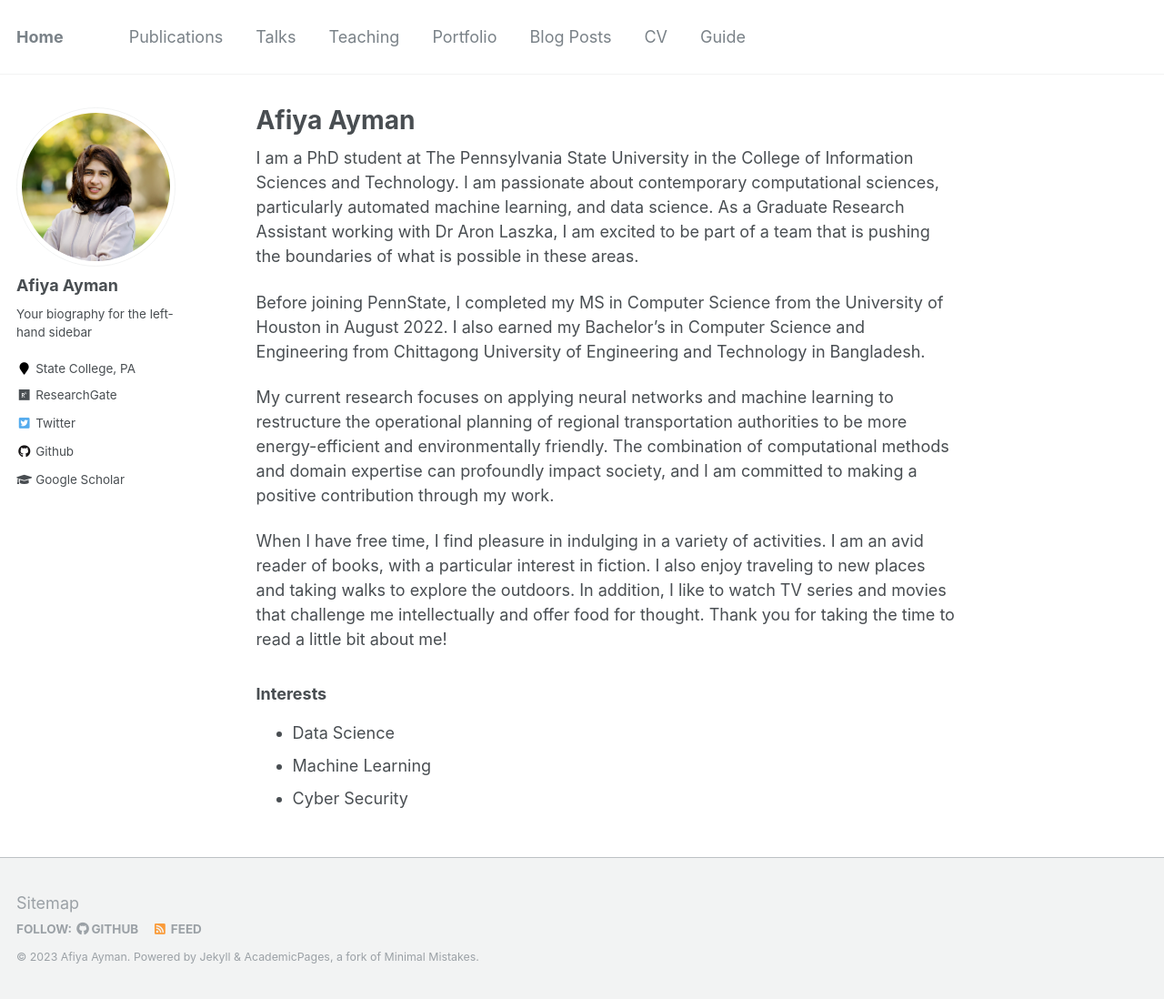
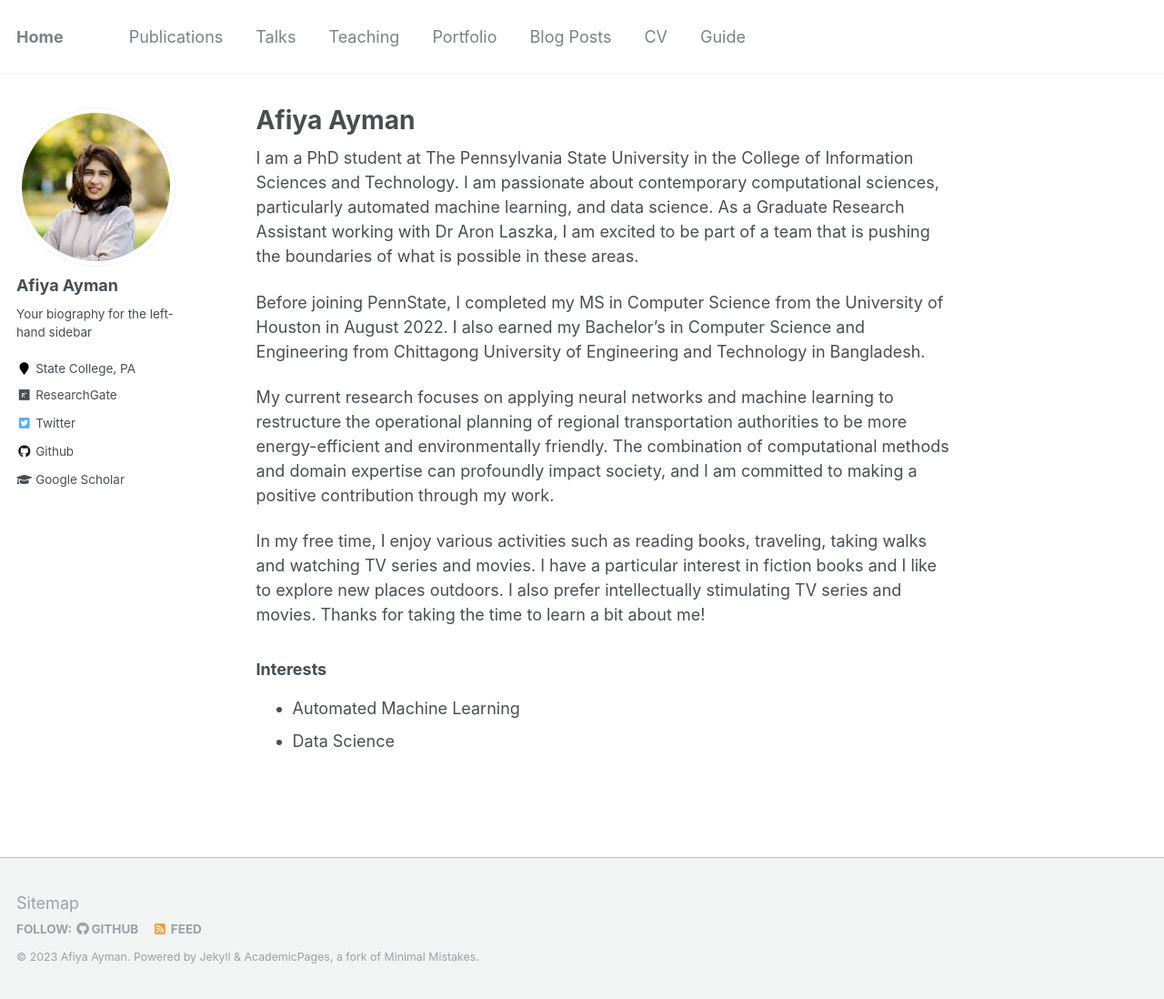
Before and after one commit to AfiyaAyman/AfiyaAyman.github.io, a Jekyll site: the page built from _pages/about.md, in a window 1280 px wide and 1098 px high. Shown: the whole window at 91% size. Built offline with Jekyll 4.4.1, drawn with Linux system fonts in a browser that asks for light colours.

Commit message:
Updated About-Me

```diff
--- a/_pages/about.md
+++ b/_pages/about.md
@@ -14,9 +14,8 @@ Before joining PennState, I completed my MS in Computer Science from the Univers
 
 My current research focuses on applying neural networks and machine learning to restructure the operational planning of regional transportation authorities to be more energy-efficient and environmentally friendly. The combination of computational methods and domain expertise can profoundly impact society, and I am committed to making a positive contribution through my work.
 
-When I have free time, I find pleasure in indulging in a variety of activities. I am an avid reader of books, with a particular interest in fiction. I also enjoy traveling to new places and taking walks to explore the outdoors. In addition, I like to watch TV series and movies that challenge me intellectually and offer food for thought. Thank you for taking the time to read a little bit about me!
+In my free time, I enjoy various activities such as reading books, traveling, taking walks and watching TV series and movies. I have a particular interest in fiction books and I like to explore new places outdoors. I also prefer intellectually stimulating TV series and movies. Thanks for taking the time to learn a bit about me!
+### Interests
 
-### Interests
+* Automated Machine Learning
 * Data Science
-* Machine Learning
-* Cyber Security
```
